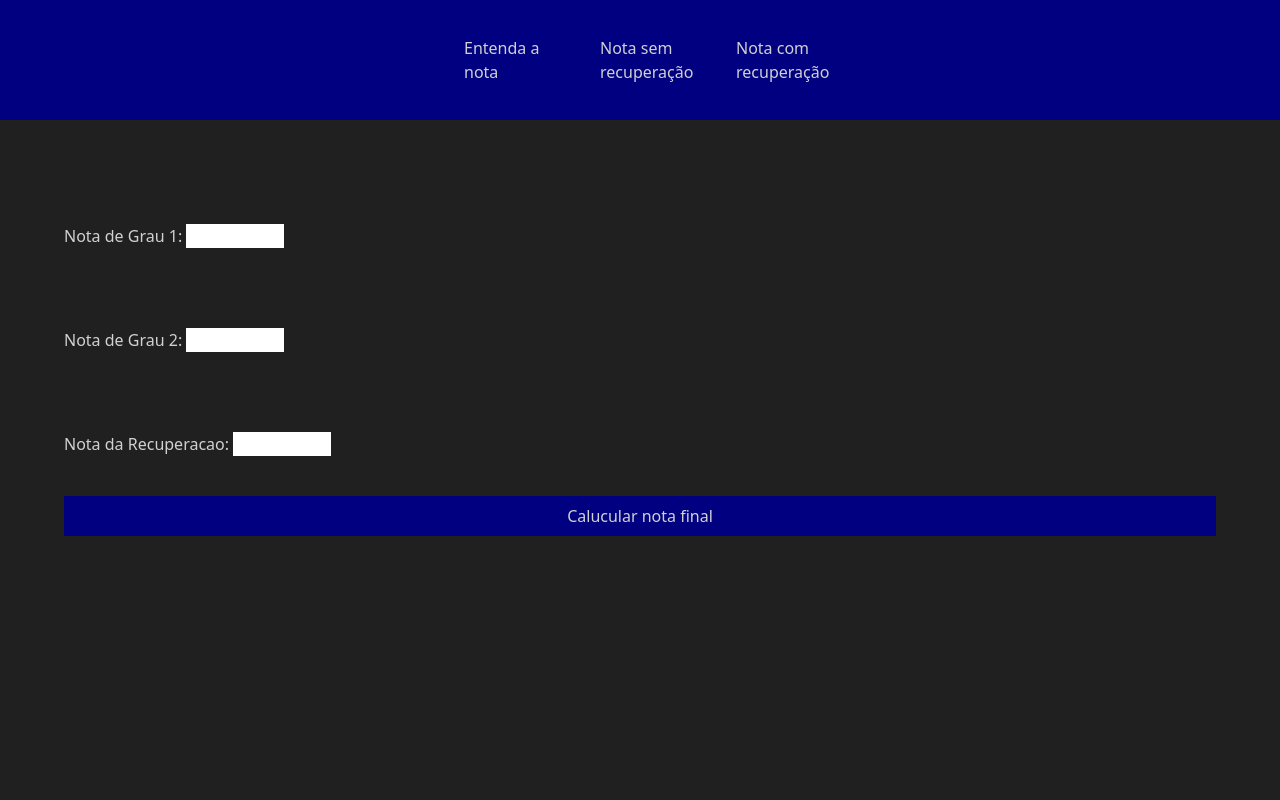
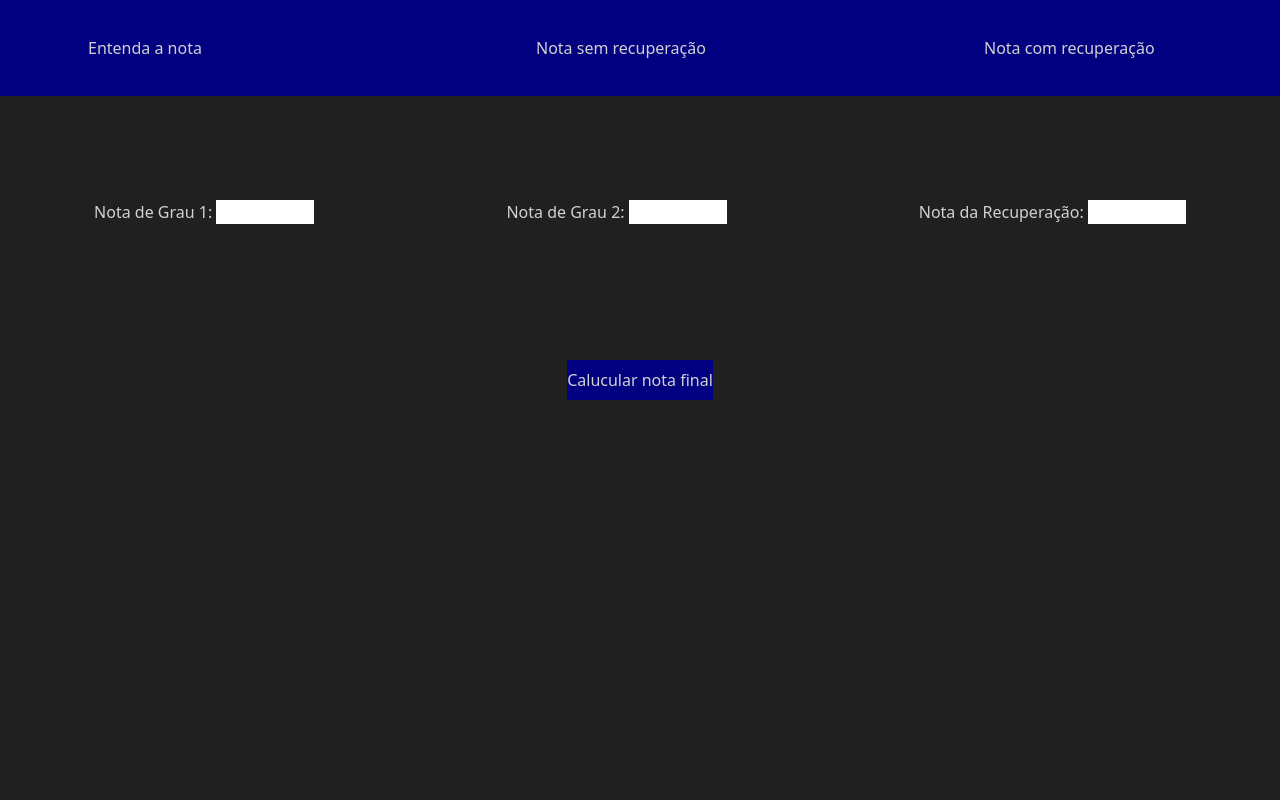
Before and after one commit to VLira96/Notas-Ulbra, a React (Create React App) app: page /nota/comrecuperacao in a window 1280 px wide. Shown: the top 800 px of the page. Built offline with nearby package versions, Linux system fonts and the light colour scheme.

Commit message:
adição denovos arquivos

```diff
--- a/src/componts/buttonLinks.tsx
+++ b/src/componts/buttonLinks.tsx
@@ -1,9 +1,9 @@
 import { Link } from "react-router-dom";
-import { IButtonLinks } from "../interfaces/IButtonLinks";
+import IButtonLinks from "../interfaces/IButtonLinks";
 
 const ButtonLinks = (props: IButtonLinks) => {
     return (
-        <Link className="m-4 w-24 text-base py-1 px-2" to={props.caminho}>
+        <Link className="m-4 w-24 lg:w-56 text-base py-1 px-2" to={props.caminho}>
             {props.text}
         </Link>
     )
--- a/src/componts/header.tsx
+++ b/src/componts/header.tsx
@@ -2,8 +2,8 @@ import ButtonLinks from "./buttonLinks";
 
 const Header = () => {
     return (
-        <header className="bg-secundaria h-18 flex items-center justify-center gap-4">
-            <nav className="flex gap-2 m-4">
+        <header className="bg-secundaria h-18 flex items-center justify-center">
+            <nav className="flex gap-2 lg:gap-48 m-4">
                 <ButtonLinks caminho='/' text='Entenda a nota' />
                 <ButtonLinks caminho='/nota/semrecuperacao' text='Nota sem recuperação' />
                 <ButtonLinks caminho='/nota/comrecuperacao' text='Nota com recuperação' />
--- a/src/interfaces/IButtonLinks.tsx
+++ b/src/interfaces/IButtonLinks.tsx
@@ -1,4 +1,4 @@
-export interface IButtonLinks {
+export default interface IButtonLinks {
     caminho: string
     text: string
 }
--- a/src/pages/calculadoraComRec.tsx
+++ b/src/pages/calculadoraComRec.tsx
@@ -13,11 +13,12 @@ const CalculadoraComRec = () => {
 
     const printaNota = (evento: React.FormEvent<HTMLFormElement>) => {
         evento.preventDefault();
-        alert(devolveNota(g1, g2, rec));
+        alert("nota: " + devolveNota(g1, g2, rec));
     }
 
     return (
-        <form className="flex flex-col m-16" onSubmit={printaNota}>
+        <form className="text-base flex flex-col gap-24 items-center m-16" onSubmit={printaNota}>
+            <section className='lg:flex lg:gap-48'>
                 <div className="py-10">
                     <label htmlFor="numero">Nota de Grau 1: </label>
                     <input type="number" onChange={(evento) => setG1(Number(evento.target.value))} id='g1' step={0.1} max={10} min={0} required />
@@ -29,11 +30,12 @@ const CalculadoraComRec = () => {
                 </div>
 
                 <div className="py-10">
-                <label htmlFor="numero">Nota da Recuperacao: </label>
+                    <label htmlFor="numero">Nota da Recuperação: </label>
                     <input type="number" onChange={(evento) => setRec(Number(evento.target.value))} id='rec' step={0.1} max={10} min={0} required />
                 </div>
+            </section>
 
-            <button className="bg-secundaria py-2 rounded-8 hover:bg-hover" type="submit">Calucular nota final</button>
+            <button className="bg-secundaria py-2 rounded-8 hover:bg-hover " type="submit">Calucular nota final</button>
         </form>
 
     )
--- a/src/pages/calculadoraSemRec.tsx
+++ b/src/pages/calculadoraSemRec.tsx
@@ -16,7 +16,8 @@ const CalculadoraSemRec = () => {
     }
 
     return (
-        <form className="flex flex-col m-16" onSubmit={printaNota}>
+        <form className="text-base flex flex-col gap-24 items-center m-16" onSubmit={printaNota}>
+            <section className="lg:flex lg:gap-48">
                 <div className="py-10">
                     <label htmlFor="numero">Nota de Grau 1: </label>
                     <input type="number" onChange={(evento) => setG1(Number(evento.target.value))} id='g1' step={0.1} max={10} min={0} required />
@@ -26,6 +27,7 @@ const CalculadoraSemRec = () => {
                     <label htmlFor="numero">Nota de Grau 2: </label>
                     <input type="number" onChange={(evento) => setG2(Number(evento.target.value))} id='g2' step={0.1} max={10} min={0} required />
                 </div>
+            </section>
 
             <button className="bg-secundaria py-2 rounded-8 hover:bg-hover" type="submit">Calucular nota semestral</button>
         </form>
--- a/src/pages/home.tsx
+++ b/src/pages/home.tsx
@@ -1,11 +1,13 @@
 const Home = () => {
     return (
-        <div className="p-10 flex items-center flex-col gap-10">
+        <div className="p-10 flex items-center flex-col gap-10 lg:gap-12">
             <h1 className="text-5xl">Novo sistema de nota</h1>
 
-            <p className="text-xl">Neste novo semestre, foi implementado um sistema de avaliação mais complexo, o que pode representar um desafio adicional para os alunos. Por esse motivo, desenvolvi esta calculadora de notas para auxiliar na administração das suas disciplinas.</p>
+            <section className="flex flex-col gap-4 lg:gap-8 lg:mx-64">
+                <p className="text-xl">Neste novo semestre, foi implementado um sistema de avaliação mais complexo, o que pode representar um desafio adicional para os alunos. Por esse motivo, desenvolvi esta calculadora de notas para auxiliar na administração das suas disciplinas.</p>
+                <p className="text-xl">A nova metodologia de avaliação considera o seguinte: a nota de Grau 1, com peso 1, somada à nota de Grau 2, com peso 2. Sua nota semestral será a média ponderada dessas notas. Caso não alcance a média 6, você terá a oportunidade de fazer uma recuperação. Nesse caso, sua nota final será a média ponderada entre a nota original, com peso 1, e a nota da recuperação, com peso 2.</p>
+            </section>
 
-            <p className="text-xl">A nova metodologia de avaliação considera o seguinte: a nota de Grau 1, com peso 1, somada à nota de Grau 2, com peso 2. Sua nota semestral será a média ponderada dessas notas. Caso não alcance a média 6, você terá a oportunidade de fazer uma recuperação. Nesse caso, sua nota final será a média ponderada entre a nota original, com peso 1, e a nota da recuperação, com peso 2.</p>
         </div>
     )
 }
```
Lines whose indentation alone changed are shown as unchanged.
